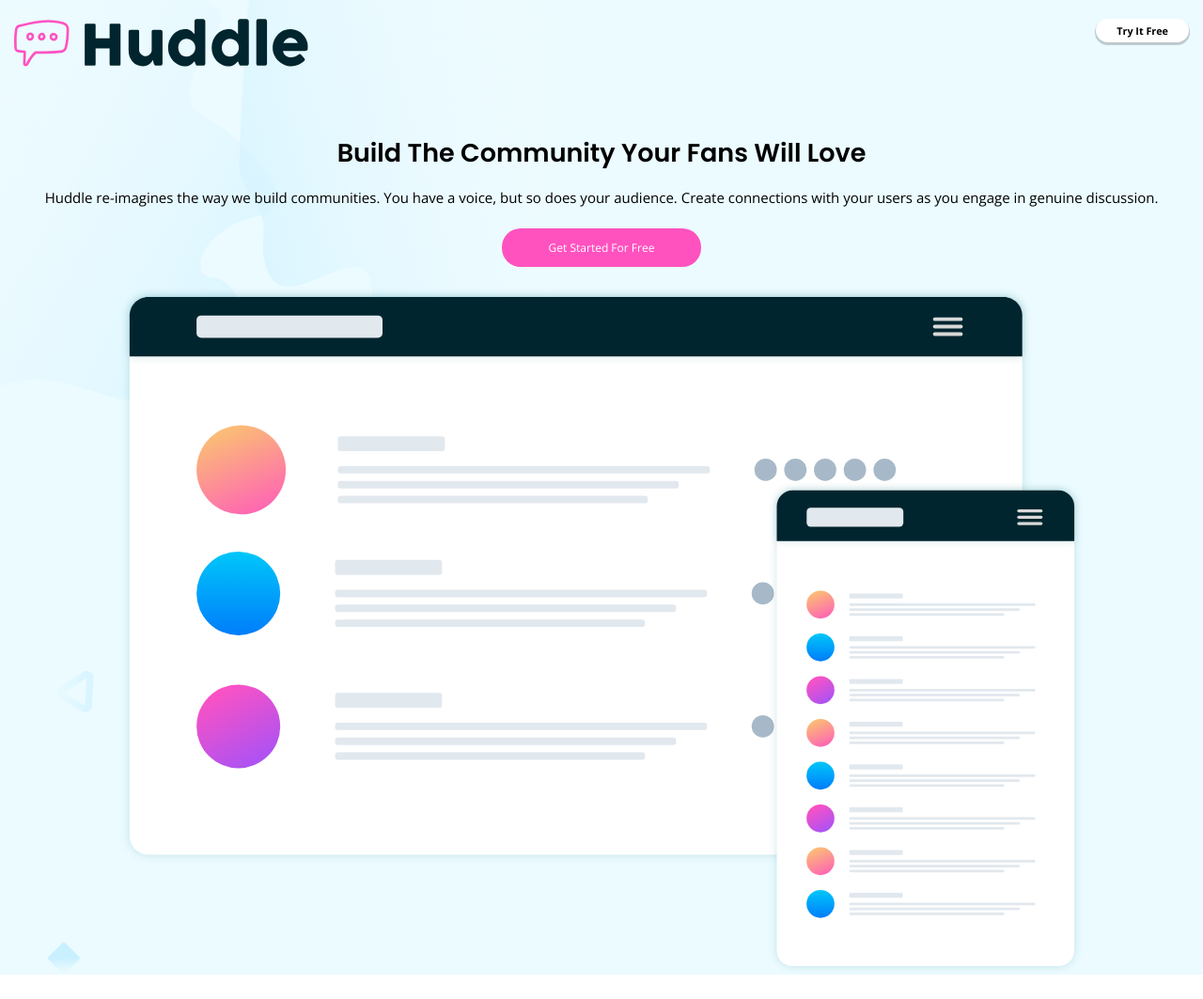
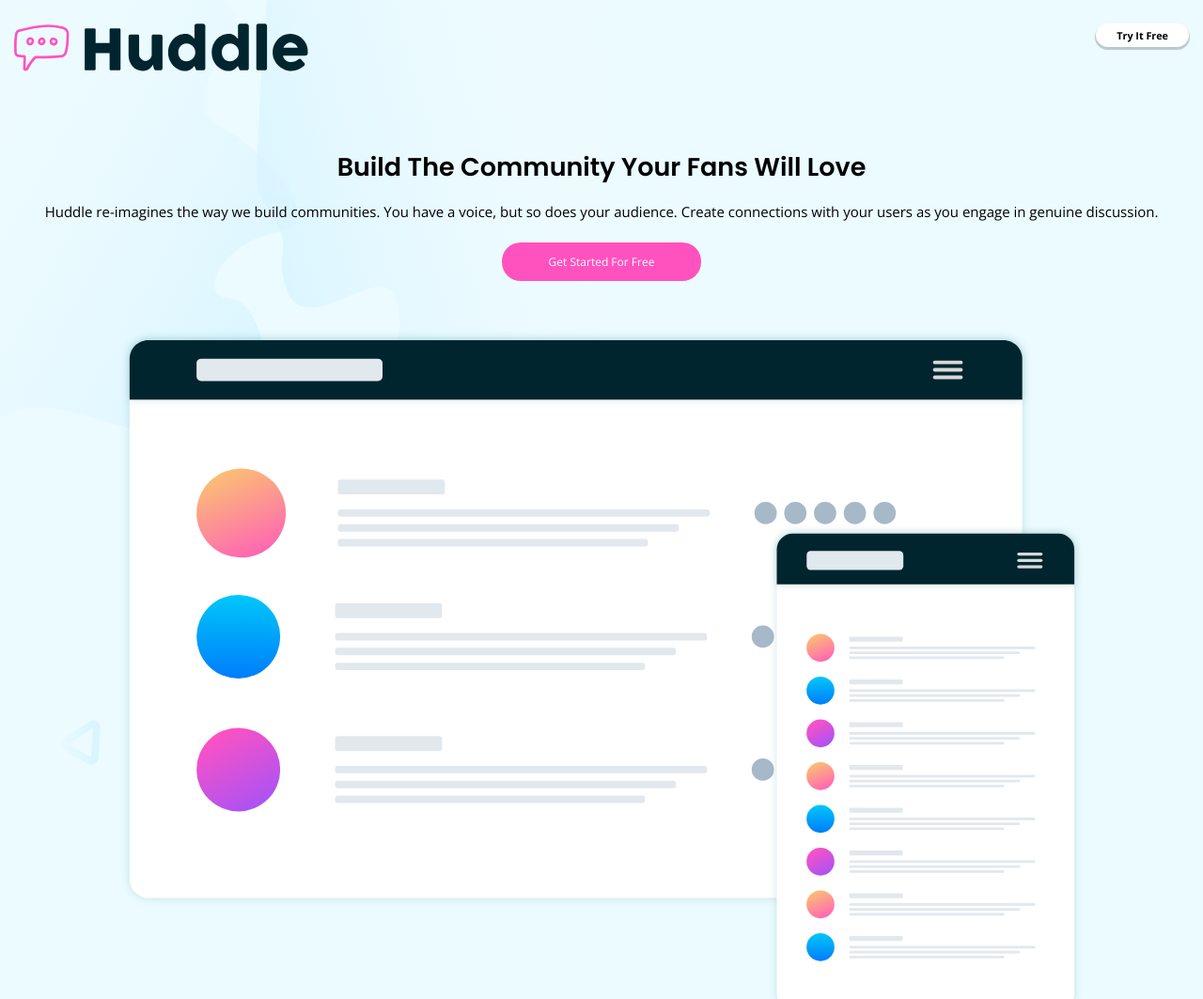
Before and after one commit to Mayur-Arde/2-huddle-landing-page-with-alternating-feature-blocks-master, a plain HTML site: page index.html in a window 1280 px wide. Shown: the top 1063 px of the page at 94% size. Drawn offline with nearby package versions, Linux system fonts and the light colour scheme.

Commit message:
Update style.css

```diff
--- a/styles/style.css
+++ b/styles/style.css
@@ -39,7 +39,7 @@ h3 {
 
 /* header seaction with a nav and hero */
 header {
-  min-height: 90vh;
+  min-height: 100vh;
   background-image: url(../images/bg-hero-mobile.svg);
   background-color: var(--veryPaleCyan);
   background-repeat: no-repeat;
@@ -48,7 +48,7 @@ header {
 }
 
 nav {
-  padding: 20px 15px;
+  padding: 25px 15px;
 }
 
 .nav-logo {
@@ -70,7 +70,7 @@ nav {
   flex-direction: column;
   justify-content: center;
   align-items: center;
-  margin-top: 1.4rem;
+  margin-top: 1.7rem;
 }
 
 .hero-text {
@@ -108,7 +108,7 @@ nav {
 
 .hero .hero-img {
   width: 80%;
-  margin: 0 auto;
+  margin: 30px auto;
 }
 /* header with nav and hero done */
 
```
